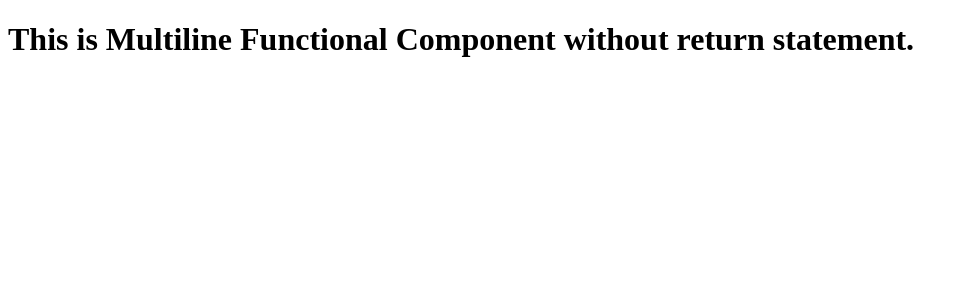
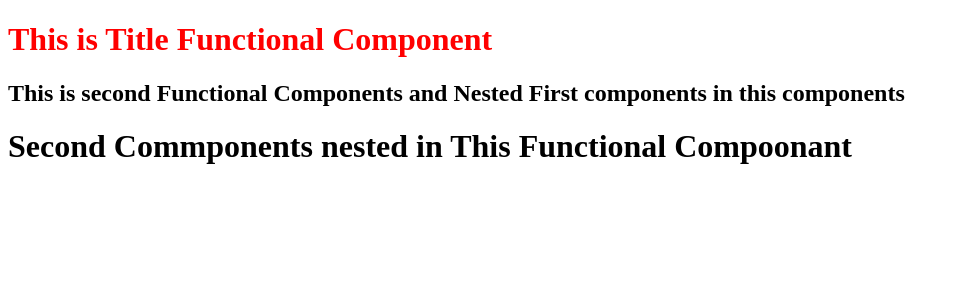
Before and after one commit to swapnil-game565/lets-learn-react, a React (Vite) app: page / in a window 1280 px wide. Shown: the top 300 px of the page, without its empty margins (0-968 px from the left). Built offline with nearby package versions, Linux system fonts and the light colour scheme.

Commit message:
Learned Nested Component or Component Composition

```diff
--- a/App.js
+++ b/App.js
@@ -1,28 +1,27 @@
 import React from "react";
 import ReactDOM from "react-dom/client";
 
-//React Element
-const heading = (<h1 id="heading" className="head">
-This is JSX Heading.
+//React Functional Component
+const Title = () => (<h1 id="heading" className="head">
+    This is Title Functional Component
 </h1>);
 
-//Functional components (Name should be start with Capital letter.)
-//single line return
-const HeadingComponents = () => <h1 className="heading">This is single line functional component.</h1>;
+//Nested React Components also called as Component Composition
+const Title2 = () => (
+    <div className="second-component">
+        <Title/>
+        <h2> This is second Functional Components and Nested First components in this components</h2>
+    </div>
+)
 
-//Multiline with return statement
-const HeadingComponents2 = () => {
-    return <h1> This is multiline functional component with return statement.</h1>
-}
-
-//Multiline without return statement
-const HeadingComponents3 = () => (
+const Heading = () => (
      <div id="container">
-        <h1 className="heading">This is Multiline Functional Component without return statement.</h1>
+        <Title2 />
+        <h1 className="heading">Second Commponents nested in This Functional Compoonant</h1>
      </div>
 );
 
 
 
 const root = ReactDOM.createRoot(document.getElementById("root"));
-root.render(<HeadingComponents3 />);
+root.render(<Heading />);
```
